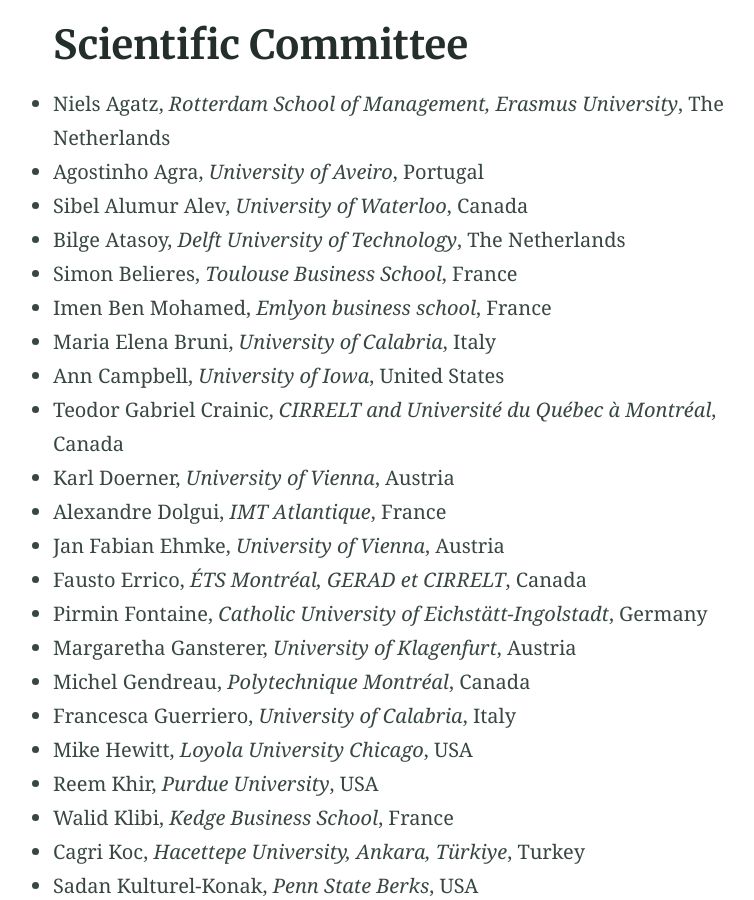
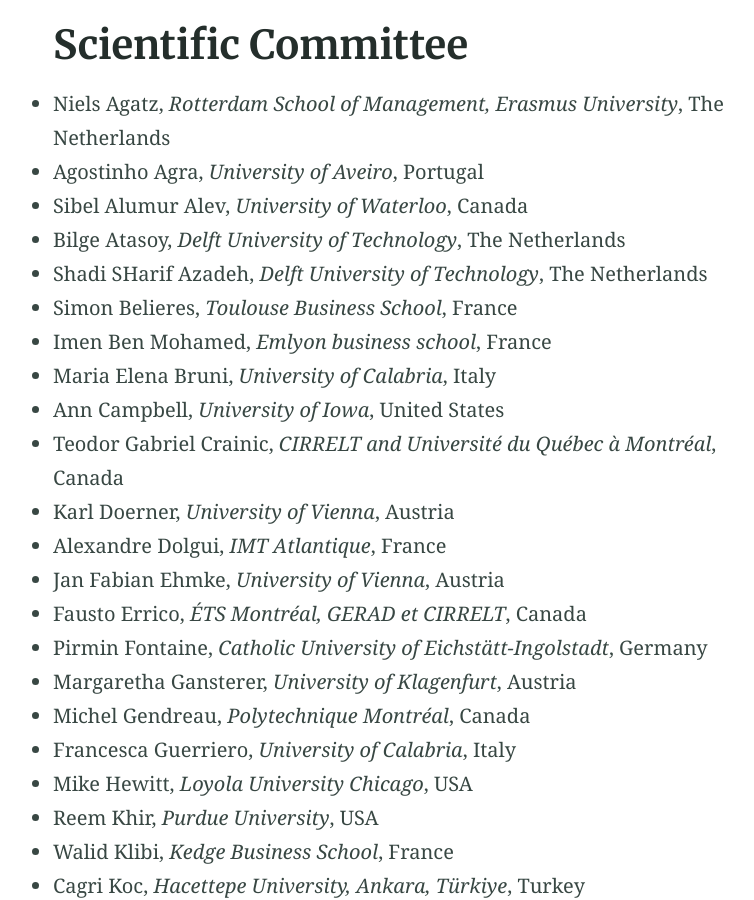
Before and after one commit to tsl2025kaist/tsl2025kaist.github.io, a Jekyll site: the page built from call_for_abstracts.md, in a window 1280 px wide and 900 px high, scrolled down 2528 px. Shown: the whole window, without its empty margins (230-984 px from the left). Built offline with Jekyll 4.4.1, drawn with Linux system fonts in a browser that asks for light colours.

Commit message:
Update call_for_abstracts.md

```diff
--- a/call_for_abstracts.md
+++ b/call_for_abstracts.md
@@ -49,6 +49,7 @@
 - Agostinho Agra, *University of Aveiro*, Portugal
 - Sibel Alumur Alev, *University of Waterloo*, Canada
 - Bilge Atasoy, *Delft University of Technology*, The Netherlands
+- Shadi SHarif Azadeh, *Delft University of Technology*, The Netherlands
 - Simon Belieres, *Toulouse Business School*, France
 - Imen Ben Mohamed, *Emlyon business school*, France
 - Maria Elena Bruni, *University of Calabria*, Italy
```
